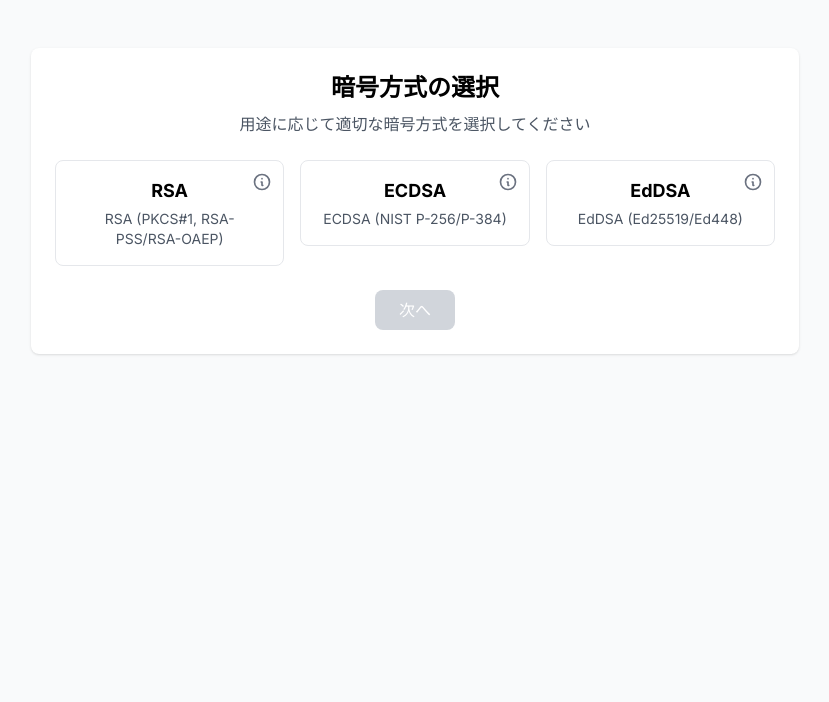
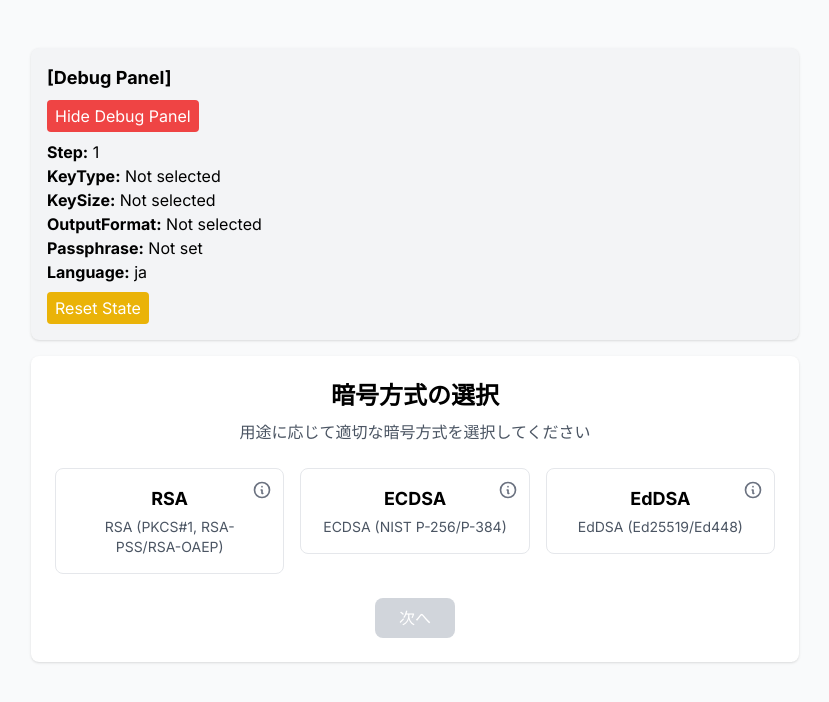
Before and after one commit to uco-physics/Kokai2, a React (Create React App) app: page / in a window 1280 px wide. Shown: the top 702 px of the page, without its empty margins (225-1054 px from the left). Built offline with nearby package versions, Linux system fonts and the light colour scheme.

Commit message:
Add debug panel to App.js

```diff
--- a/src/App.js
+++ b/src/App.js
@@ -1,13 +1,13 @@
 /**
  * メインアプリケーションコンポーネント
  */
-import React, { useState } from 'react';
+import React, { useState, useEffect } from 'react';
 import Step1 from './components/Step1';
 import Step2 from './components/Step2';
 import Step3 from './components/Step3';
 import Step4 from './components/Step4';
 import Step5 from './components/Step5';
-import { createMetadata } from './utils/metadata'; // 修正
+import { createMetadata } from './utils/metadata';
 import { validateAll } from './utils/errorHandler';
 import {
     generateRSAKeyPair,
@@ -19,41 +19,112 @@ import {
     convertToOpenPGP
 } from './utils/crypto';
 
+// デバッグ用カスタムフック
+const useDebugState = (name, value) => {
+    useEffect(() => {
+        console.log(`[Debug] ${name} updated:`, value);
+    }, [name, value]);
+    return value;
+};
 
 export default function App() {
-    const [step, setStep] = useState(1);
-    const [keyType, setKeyType] = useState('');
-    const [keySize, setKeySize] = useState('');
-    const [outputFormat, setOutputFormat] = useState('');
-    const [passphrase, setPassphrase] = useState('');
-    const [language, setLanguage] = useState('ja');
+    // 状態をlocalStorageから初期化
+    const [step, setStep] = useState(() => {
+        const saved = localStorage.getItem('step');
+        return saved ? parseInt(saved) : 1;
+    });
+    const [keyType, setKeyType] = useState(() => localStorage.getItem('keyType') || '');
+    const [keySize, setKeySize] = useState(() => localStorage.getItem('keySize') || '');
+    const [outputFormat, setOutputFormat] = useState(() => localStorage.getItem('outputFormat') || '');
+    const [passphrase, setPassphrase] = useState(() => localStorage.getItem('passphrase') || '');
+    const [language, setLanguage] = useState(() => localStorage.getItem('language') || 'ja');
     const [isGenerating, setIsGenerating] = useState(false);
-    const [generatedKeys, setGeneratedKeys] = useState(null); // 生成された鍵を保持
-    const [showResults, setShowResults] = useState(false); // 結果モーダルの表示制御
+    const [generatedKeys, setGeneratedKeys] = useState(null);
+    const [showResults, setShowResults] = useState(false);
+    const [debugMode, setDebugMode] = useState(true); // デバッグモードのトグル
+
+    // 状態変更時にログとlocalStorageに保存
+    useDebugState('step', step);
+    useDebugState('keyType', keyType);
+    useDebugState('keySize', keySize);
+    useDebugState('outputFormat', outputFormat);
+    useDebugState('passphrase', passphrase);
+    useDebugState('language', language);
+    useDebugState('isGenerating', isGenerating);
+    useDebugState('showResults', showResults);
+
+    useEffect(() => {
+        localStorage.setItem('step', step.toString());
+    }, [step]);
+    useEffect(() => {
+        localStorage.setItem('keyType', keyType);
+    }, [keyType]);
+    useEffect(() => {
+        localStorage.setItem('keySize', keySize);
+    }, [keySize]);
+    useEffect(() => {
+        localStorage.setItem('outputFormat', outputFormat);
+    }, [outputFormat]);
+    useEffect(() => {
+        localStorage.setItem('passphrase', passphrase);
+    }, [passphrase]);
+    useEffect(() => {
+        localStorage.setItem('language', language);
+    }, [language]);
 
     const handleNext = () => {
-        setStep(prev => Math.min(prev + 1, 5));
+        console.log('[Debug] handleNext called, current step:', step);
+        setStep(prev => {
+            const newStep = Math.min(prev + 1, 5);
+            console.log('[Debug] Moving to step:', newStep);
+            return newStep;
+        });
     };
 
     const handleBack = () => {
-        setStep(prev => Math.max(prev - 1, 1));
+        console.log('[Debug] handleBack called, current step:', step);
+        setStep(prev => {
+            const newStep = Math.max(prev - 1, 1);
+            console.log('[Debug] Moving to step:', newStep);
+            return newStep;
+        });
+    };
+
+    // 状態設定関数にログを追加
+    const setKeyTypeWithLog = (value) => {
+        console.log('[Debug] setKeyType called with:', value);
+        setKeyType(value);
+    };
+
+    const setKeySizeWithLog = (value) => {
+        console.log('[Debug] setKeySize called with:', value);
+        setKeySize(value);
+    };
+
+    const setOutputFormatWithLog = (value) => {
+        console.log('[Debug] setOutputFormat called with:', value);
+        setOutputFormat(value);
+    };
+
+    const setPassphraseWithLog = (value) => {
+        console.log('[Debug] setPassphrase called with:', value);
+        setPassphrase(value);
     };
 
     // 鍵生成処理
     const handleGenerate = async () => {
+        console.log('[Debug] handleGenerate called with params:', { keyType, keySize, outputFormat, passphrase });
         setIsGenerating(true);
         try {
-            // パラメータをまとめる
             const params = { keyType, keySize, outputFormat, passphrase };
-
-            // バリデーション（念のため再確認）
             const validation = validateAll(params);
+            console.log('[Debug] Validation result:', validation);
             if (!validation.isValid) {
                 throw new Error(validation.message);
             }
 
-            // 鍵生成
             let keyPair;
+            console.log('[Debug] Generating key pair for keyType:', keyType);
             switch (keyType) {
                 case 'rsa':
                     keyPair = await generateRSAKeyPair(keySize);
@@ -67,9 +138,10 @@ export default function App() {
                 default:
                     throw new Error('Invalid key type');
             }
+            console.log('[Debug] Generated key pair:', keyPair);
 
-            // 出力形式に変換
             let publicKey, privateKey;
+            console.log('[Debug] Converting to output format:', outputFormat);
             switch (outputFormat) {
                 case 'pem':
                     publicKey = convertToPEM(keyPair.publicKey, 'public');
@@ -90,27 +162,25 @@ export default function App() {
                 default:
                     throw new Error('Invalid output format');
             }
+            console.log('[Debug] Converted keys:', { publicKey, privateKey });
 
-            // メタデータ生成
-            const metadata = createMetadata({ // 修正
+            const metadata = createMetadata({
                 keyType,
                 keySize,
                 outputFormat,
                 passphrase: !!passphrase,
                 generatedAt: new Date().toISOString()
             });
+            console.log('[Debug] Generated metadata:', metadata);
 
-            // 生成結果を保存
             setGeneratedKeys({
                 publicKey,
                 privateKey,
                 metadata
             });
-
-            // 結果モーダルを表示
             setShowResults(true);
         } catch (err) {
-            console.error('Key generation failed:', err);
+            console.error('[Debug] Key generation failed:', err);
             setGeneratedKeys(null);
             setShowResults(false);
         } finally {
@@ -118,8 +188,8 @@ export default function App() {
         }
     };
 
-    // ファイルダウンロード処理
     const downloadFile = (content, fileName) => {
+        console.log('[Debug] Downloading file:', fileName);
         const blob = new Blob([content], { type: 'text/plain' });
         const url = URL.createObjectURL(blob);
         const link = document.createElement('a');
@@ -129,9 +199,9 @@ export default function App() {
         URL.revokeObjectURL(url);
     };
 
-    // 一括ダウンロード（簡易版）
     const downloadAll = () => {
         if (!generatedKeys) return;
+        console.log('[Debug] Downloading all files');
         const { publicKey, privateKey, metadata } = generatedKeys;
         downloadFile(publicKey, `public_${keyType}_${keySize}.${outputFormat}`);
         downloadFile(privateKey, `private_${keyType}_${keySize}.${outputFormat}`);
@@ -139,12 +209,15 @@ export default function App() {
     };
 
     const renderStep = () => {
+        console.log('[Debug] Rendering step:', step);
+        console.log('[Debug] Current params:', { keyType, keySize, outputFormat, passphrase });
+
         switch (step) {
             case 1:
                 return (
                     <Step1
                         selected={keyType}
-                        onSelect={setKeyType}
+                        onSelect={setKeyTypeWithLog}
                         onNext={handleNext}
                         language={language}
                     />
@@ -154,7 +227,7 @@ export default function App() {
                     <Step2
                         keyType={keyType}
                         selected={keySize}
-                        onSelect={setKeySize}
+                        onSelect={setKeySizeWithLog}
                         onBack={handleBack}
                         onNext={handleNext}
                         language={language}
@@ -166,7 +239,7 @@ export default function App() {
                         keyType={keyType}
                         keySize={keySize}
                         selected={outputFormat}
-                        onSelect={setOutputFormat}
+                        onSelect={setOutputFormatWithLog}
                         onBack={handleBack}
                         onNext={handleNext}
                         language={language}
@@ -177,7 +250,7 @@ export default function App() {
                     <Step4
                         outputFormat={outputFormat}
                         passphrase={passphrase}
-                        onSelect={setPassphrase}
+                        onSelect={setPassphraseWithLog}
                         onBack={handleBack}
                         onNext={handleNext}
                         language={language}
@@ -201,6 +274,46 @@ export default function App() {
     return (
         <div className="min-h-screen bg-gray-50 py-12 px-4 sm:px-6 lg:px-8">
             <div className="max-w-3xl mx-auto">
+                {/* デバッグパネル */}
+                {debugMode && (
+                    <div className="bg-gray-100 p-4 mb-4 rounded-lg shadow">
+                        <h3 className="text-lg font-bold mb-2">[Debug Panel]</h3>
+                        <button
+                            onClick={() => setDebugMode(false)}
+                            className="mb-2 px-2 py-1 bg-red-500 text-white rounded hover:bg-red-600"
+                        >
+                            Hide Debug Panel
+                        </button>
+                        <p><strong>Step:</strong> {step}</p>
+                        <p><strong>KeyType:</strong> {keyType || 'Not selected'}</p>
+                        <p><strong>KeySize:</strong> {keySize || 'Not selected'}</p>
+                        <p><strong>OutputFormat:</strong> {outputFormat || 'Not selected'}</p>
+                        <p><strong>Passphrase:</strong> {passphrase ? 'Set' : 'Not set'}</p>
+                        <p><strong>Language:</strong> {language}</p>
+                        <button
+                            onClick={() => {
+                                setStep(1);
+                                setKeyType('');
+                                setKeySize('');
+                                setOutputFormat('');
+                                setPassphrase('');
+                                console.log('[Debug] State reset');
+                            }}
+                            className="mt-2 px-2 py-1 bg-yellow-500 text-white rounded hover:bg-yellow-600"
+                        >
+                            Reset State
+                        </button>
+                    </div>
+                )}
+                {!debugMode && (
+                    <button
+                        onClick={() => setDebugMode(true)}
+                        className="mb-4 px-2 py-1 bg-blue-500 text-white rounded hover:bg-blue-600"
+                    >
+                        Show Debug Panel
+                    </button>
+                )}
+
                 <div className="bg-white shadow sm:rounded-lg">
                     <div className="px-4 py-5 sm:p-6">
                         {renderStep()}
```
